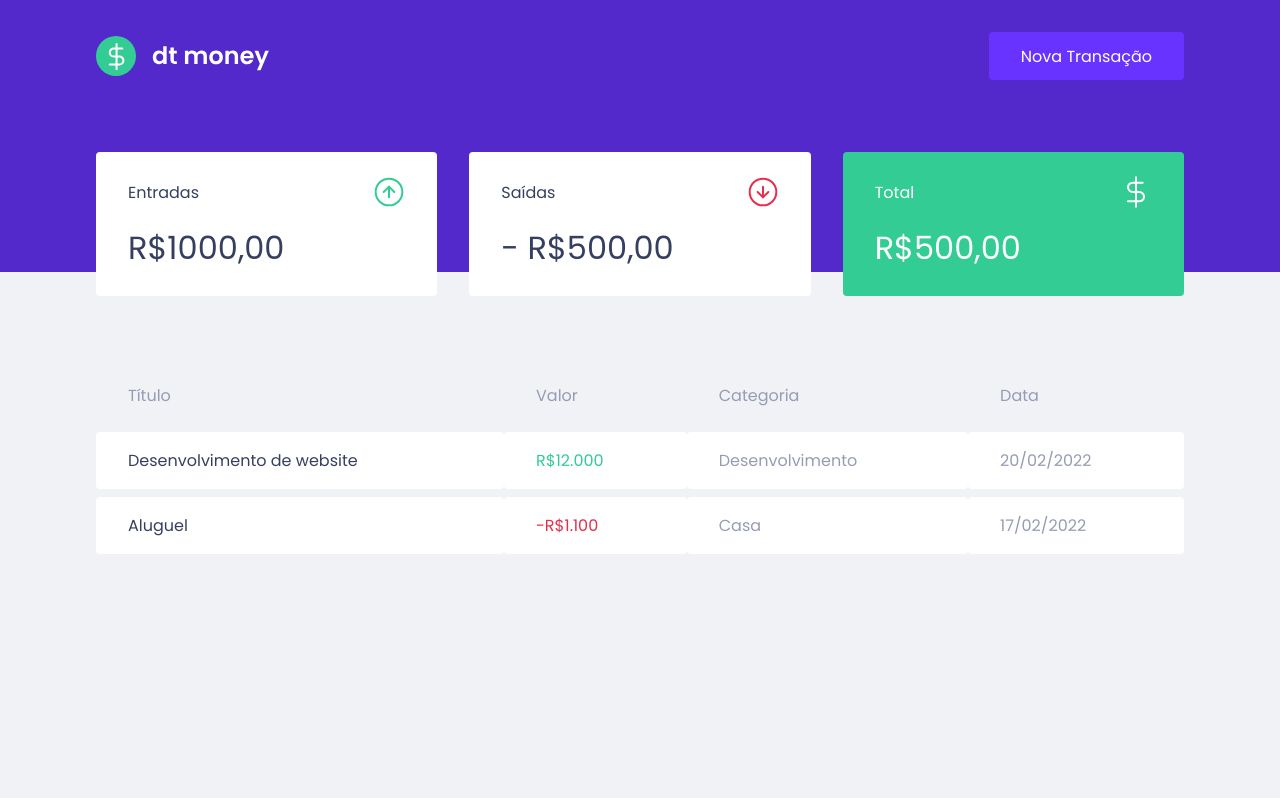
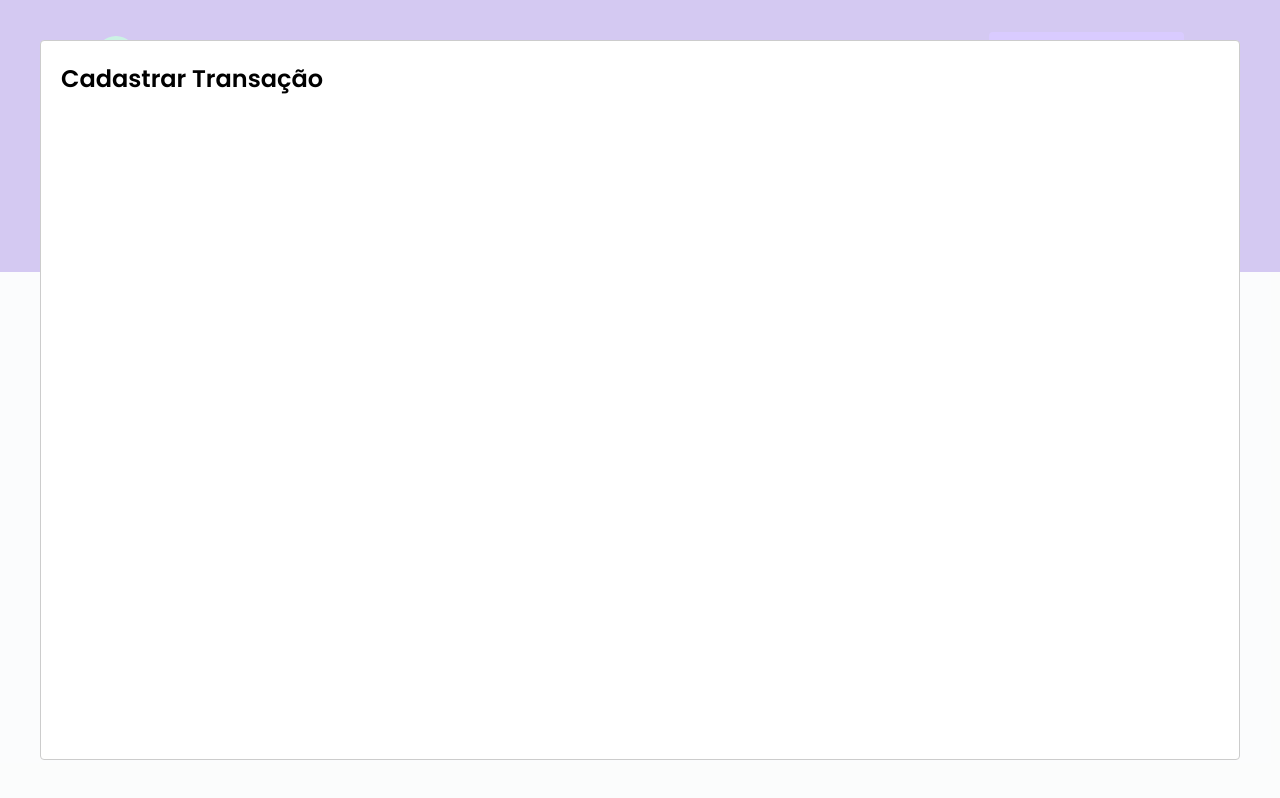
Before and after one commit to LidianeDiniz/dtmoney, a React (Create React App) app: page / in a window 1280 px wide. Both pictures are taken after a click on the button "Nova Transação". Built offline with nearby package versions, Linux system fonts and the light colour scheme; no server answers; what miragejs would draw is missing.

Commit message:
React-modal

```diff
--- a/package.json
+++ b/package.json
@@ -7,6 +7,7 @@
     "miragejs": "^0.1.46",
     "react": "^18.2.0",
     "react-dom": "^18.2.0",
+    "react-modal": "^3.16.1",
     "react-scripts": "5.0.1",
     "styled-components": "^5.3.6",
     "web-vitals": "^2.1.4"
@@ -19,6 +20,7 @@
     "@types/node": "^16.18.3",
     "@types/react": "^18.0.25",
     "@types/react-dom": "^18.0.8",
+    "@types/react-modal": "^3.13.1",
     "@types/styled-components": "^5.1.26",
     "typescript": "^4.8.4"
   },
--- a/src/App.tsx
+++ b/src/App.tsx
@@ -1,12 +1,32 @@
 import { GlobalStyle } from './styles/styles.global';
+import Modal from 'react-modal'
 import { Header } from './components/Header';
 import Dashboard from './components/Dashboard/index';
+import { useState } from 'react';
 
 export function App() {
+
+  const[isNewTransactionModalOpen, setIsNewTransactionModalOpen] = useState(false);
+
+  function handleOpenNewTransactionsModal(){
+    setIsNewTransactionModalOpen(true);
+  }
+
+  function handleCloseNewTransactionsModal(){
+    setIsNewTransactionModalOpen(false);
+  }
+
   return (
     <>
-     <Header/>
+     <Header onOpenNewTransactionModal={ handleOpenNewTransactionsModal}/>
+
      <Dashboard/>
+
+     <Modal isOpen={isNewTransactionModalOpen}
+       onRequestClose={handleCloseNewTransactionsModal}>
+        <h2>Cadastrar Transação</h2>
+       </Modal>
+
      <GlobalStyle />
 
 
--- a/src/components/Header/index.tsx
+++ b/src/components/Header/index.tsx
@@ -1,16 +1,24 @@
 import logoImg from '../../assets/logo.svg';
 import { Container, Content } from './styles';
 
-export function Header(){
+interface HeaderProps {
+  onOpenNewTransactionModal: () => void;
+}
+
+export function Header({onOpenNewTransactionModal}: HeaderProps) {
+
+
     return(
 
      <Container>
         <Content>
        <img src={logoImg} alt="dt money" />
        <button
-        type='button'>
+        type='button' onClick={onOpenNewTransactionModal}>
         Nova Transação
        </button>
+
+
        </Content>
      </Container>
     )
```
Also changed, not shown: 1 other file (tests, documents, lock files or other folders).
